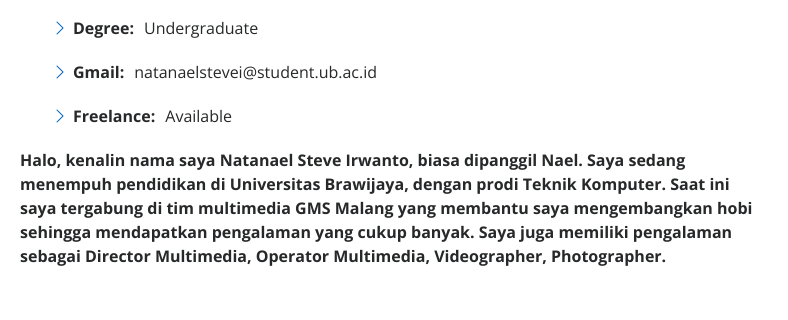
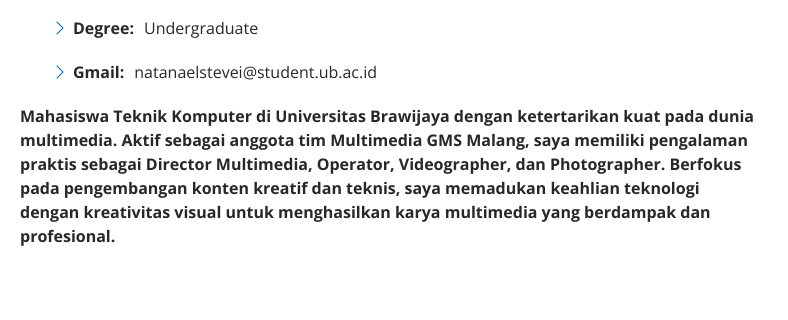
Before and after one commit to Natan5906/Nael.io, a plain HTML site: page index.html in a window 1280 px wide. Shown: the part 1132-1452 px from the top of the page, 492-1280 px from the left. Drawn offline with nearby package versions, Linux system fonts and the light colour scheme.

Commit message:
Update index.html

```diff
--- a/index.html
+++ b/index.html
@@ -98,12 +98,12 @@
                   <!-- <li><i class="bi bi-chevron-right"></i> <strong>Age:</strong> <span>16</span></li> -->
                   <li><i class="bi bi-chevron-right"></i> <strong>Degree:</strong> <span>Undergraduate</span></li>
                   <li><i class="bi bi-chevron-right"></i> <strong>Gmail:</strong> <span>natanaelstevei@student.ub.ac.id</span></li>
-                  <li><i class="bi bi-chevron-right"></i> <strong>Freelance:</strong> <span>Available</span></li>
+                  <!-- <li><i class="bi bi-chevron-right"></i> <strong>Freelance:</strong> <span>Available</span></li> -->
                 </ul>
               </div>
             </div>
             <p class="fw-bold">
-              Halo, kenalin nama saya Natanael Steve Irwanto, biasa dipanggil Nael. Saya sedang menempuh pendidikan di Universitas Brawijaya, dengan prodi Teknik Komputer. Saat ini saya tergabung di tim multimedia GMS Malang yang membantu saya mengembangkan hobi sehingga mendapatkan pengalaman yang cukup banyak. Saya juga memiliki pengalaman sebagai Director Multimedia, Operator Multimedia, Videographer, Photographer.
+            Mahasiswa Teknik Komputer di Universitas Brawijaya dengan ketertarikan kuat pada dunia multimedia. Aktif sebagai anggota tim Multimedia GMS Malang, saya memiliki pengalaman praktis sebagai Director Multimedia, Operator, Videographer, dan Photographer. Berfokus pada pengembangan konten kreatif dan teknis, saya memadukan keahlian teknologi dengan kreativitas visual untuk menghasilkan karya multimedia yang berdampak dan profesional.
             <p>
             </p>
             </div>
```
